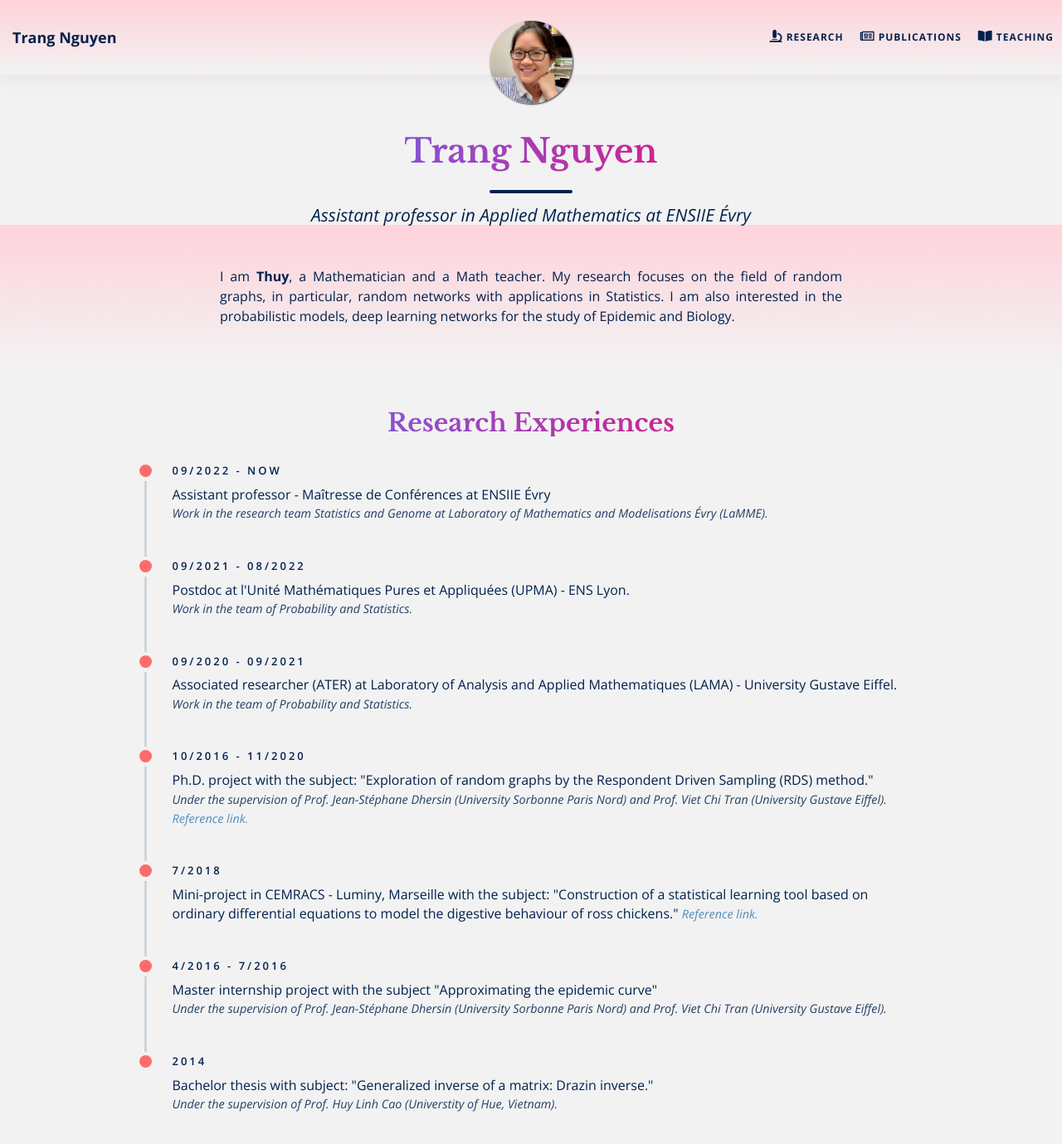
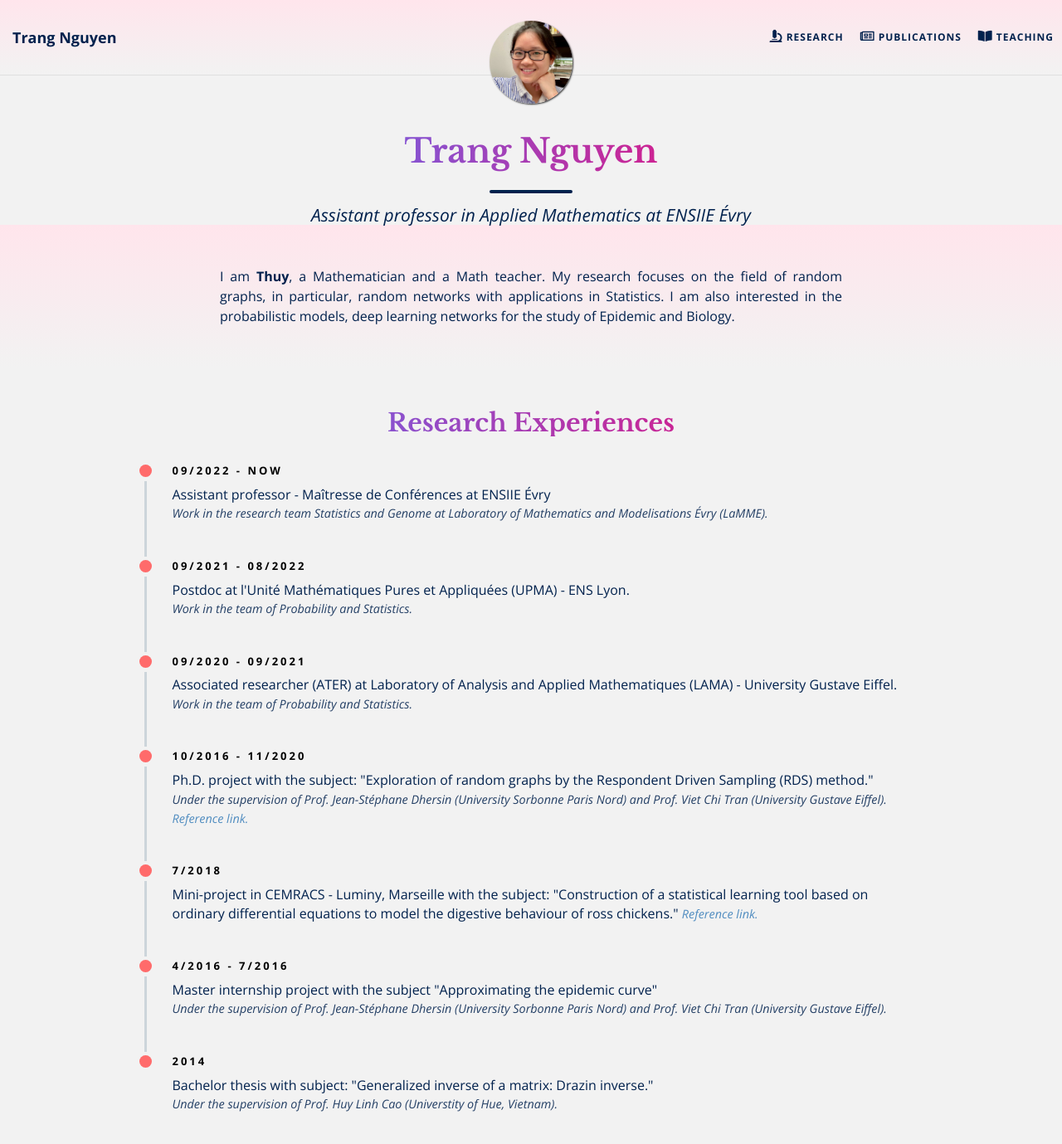
Before and after one commit to daitrangng/daitrangng.github.io, a Jekyll site: the page built from index.md, in a window 1280 px wide and 1400 px high. Shown: the top 1379 px of the window at 83% size. Built offline with Jekyll 4.4.1, drawn with Linux system fonts in a browser that asks for light colours.

Commit message:
ud colors and abstract

```diff
--- a/css/activity.css
+++ b/css/activity.css
@@ -34,12 +34,14 @@
 /*----- TIMELINE INFO -----*/
 .timeline-info {
   font-size: 13px;
-  font-weight: 600;
+  font-weight: 700;
   letter-spacing: 3px;
   margin: 0 0 .5em 0;
   text-transform: uppercase;
   white-space: nowrap;
-  font-family: 'Open Sans', sans-serif;
+  /* font-family: 'Open Sans', sans-serif; */
+  /* color: #840fd4; */
+  color: black;
 }
 
 /*----- TIMELINE MARKER -----*/
--- a/css/custom.scss
+++ b/css/custom.scss
@@ -13,12 +13,12 @@
   // --main-dark: #fe7fb8;
 
   //-- https://coolors.co/palettes/popular/pink
-  // --main-bg: #ffe5ec;
+  --main-bg: #ffe5ec;
   // --main-dark: #fb6f92;
   --main-dark: #e7577b; // modified from above
 
   //-- https://www.moonpig.com/uk/
-  --main-bg: #ffd3db;
+  // --main-bg: #ffd3db;
   --main-color: #00214d;
   // --main-dark: #C22E50;
 }
@@ -31,7 +31,8 @@ body {
 .section-title {
   background: linear-gradient(to right, #5477ff 0%, #ff0065 100%);
   -webkit-background-clip: text;
-  -webkit-text-fill-color: transparent
+  -webkit-text-fill-color: transparent;
+  color: black;
 }
 
 a:hover,
@@ -63,7 +64,8 @@ a:focus {
 .navbar-custom {
   // background-color: var(--main-bg);
   background: linear-gradient(180deg, var(--main-bg) 0%, var(--main-bg-2) 100%);
-  box-shadow: 1px 1px 20px 0px #dfdfdf;
+  // box-shadow: 1px 1px 20px 0px #dfdfdf;
+  border-bottom: 1px solid #dfdfdf;
 }
 
 .alt-color:nth-child(odd) {
```
